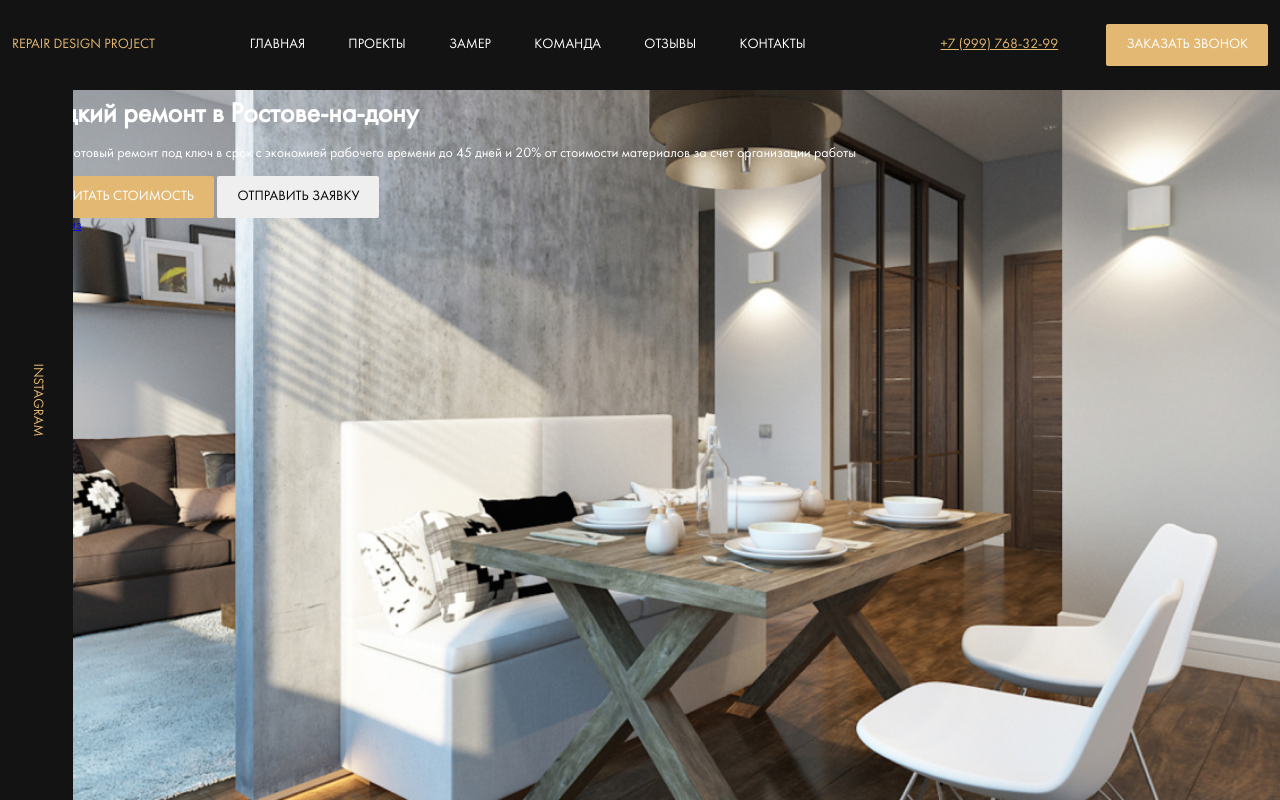
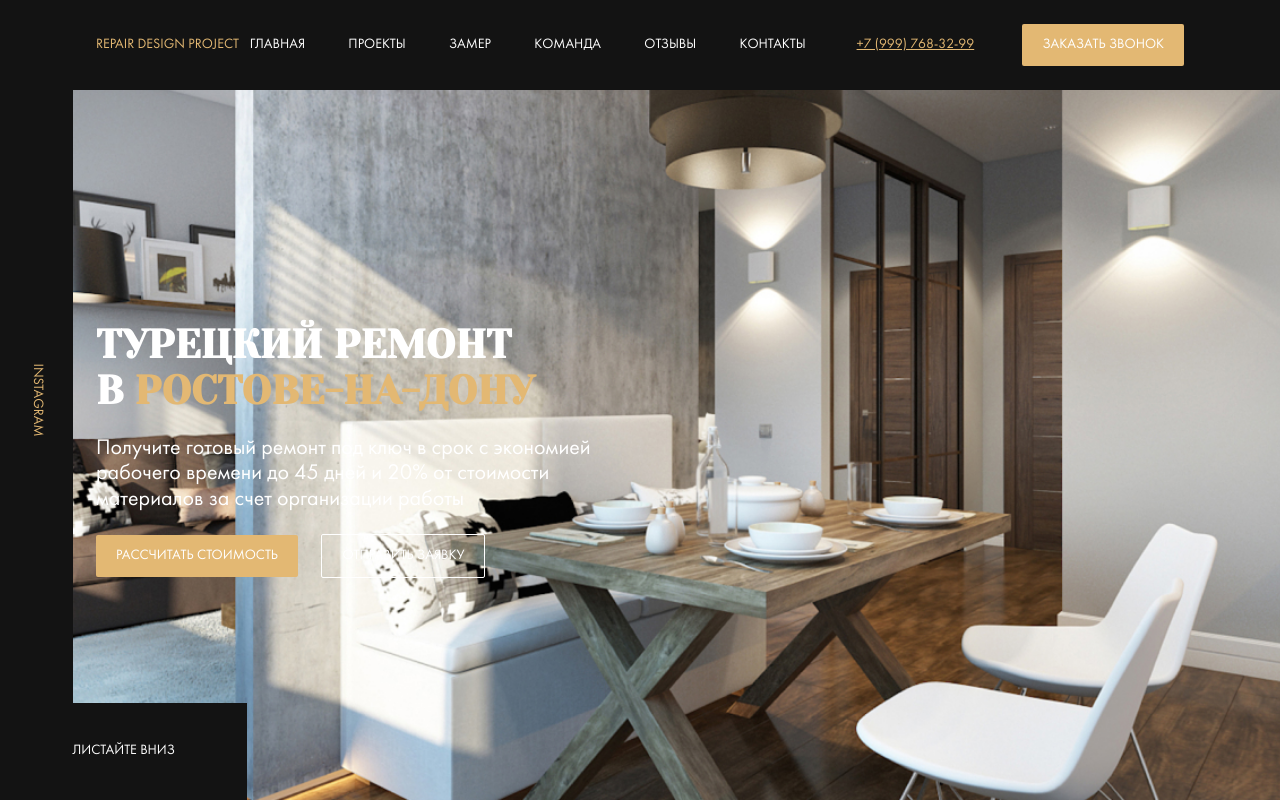
Before and after one commit to Nihremag/repair-design, a website: page index.html in a window 1280 px wide. Drawn offline with Linux system fonts and the light colour scheme; files whose address does not match are found by name.

Commit message:
feat: hero style and add Yeseva One font

```diff
--- a/index.html
+++ b/index.html
@@ -3,6 +3,7 @@
 <head>
     <meta charset="UTF-8">
     <meta name="viewport" content="width=device-width, initial-scale=1.0">
+    <link href="https://fonts.googleapis.com/css?family=Yeseva+One&display=swap&subset=cyrillic" rel="stylesheet">
     <link rel="stylesheet" href="css/style.css">
     <title>Турецкий ремонт</title>
 </head>
@@ -32,17 +33,17 @@
             <div class="instagram hero__instagram">
                 <a href="#" class="instagram__link">Instagram</a>
             </div>
-            <div class="hero__content">
-                <div class="container">
-                    <h1 class="title hero__title">Турецкий ремонт в Ростове-на-дону</h1>
+            <div class="container">
+                <div class="hero__content">
+                    <h1 class="title hero__title">Турецкий ремонт в&nbsp;<span class="title--primary">Ростове-на-дону</span></h1>
                     <p class="hero__text">Получите готовый ремонт под ключ в срок с экономией рабочего времени до 45 дней и 20% от стоимости материалов за счет организации работы</p>
                     <button class="button hero__button button--primary">Рассчитать стоимость</button>
                     <button class="button hero__button button--outline">Отправить заявку</button>
                 </div>
-                <!-- /.container -->
+                <!-- /.hero__content -->
             </div>
-            <!-- /.hero__content -->
-            <a href="#" class="scroll-down">Листайте вниз</a>
+            <!-- /.container -->
+            <a href="#" class="hero__scroll-down">Листайте вниз</a>
         </section>
         <!-- /.hero -->
     </main>
--- a/sass/_grid.sass
+++ b/sass/_grid.sass
@@ -1,3 +1,4 @@
 .container
+    width: 85%
     max-width: 1256px
     margin: auto
--- a/sass/templates/_hero.sass
+++ b/sass/templates/_hero.sass
@@ -1,15 +1,38 @@
 .hero
     position: relative
+    display: flex
+    flex-direction: column
+    justify-content: center
     padding-top: 100px
     background: $dark url('../img/hero-bg.jpg') no-repeat center / cover
     height: 100vh
     color: $light
+    &__content
+        max-width: 670px
+    &__text
+        font-size: 22px
+        max-width: 500px
+    &__button
+        margin-right: 20px
     &__instagram
         position: absolute
         left: 0
         top: 0
         max-width: 80px
         height: 100%
+    &__scroll-down
+        position: absolute
+        display: flex
+        align-items: center
+        justify-content: center
+        left: 0
+        bottom: 0
+        min-width: 247px
+        min-height: 97px
+        background-color: $dark
+        text-transform: uppercase
+        color: $light
+        text-decoration: none
 .instagram
     display: flex
     justify-content: center
@@ -22,3 +45,8 @@
         transform: rotate(90deg)
 .title
     margin: 0
+    font-family: 'Yeseva One', cursive
+    text-transform: uppercase
+    font-size: 40px
+    &--primary
+        color: $primary
```
Also changed, not shown: css/style.css.
